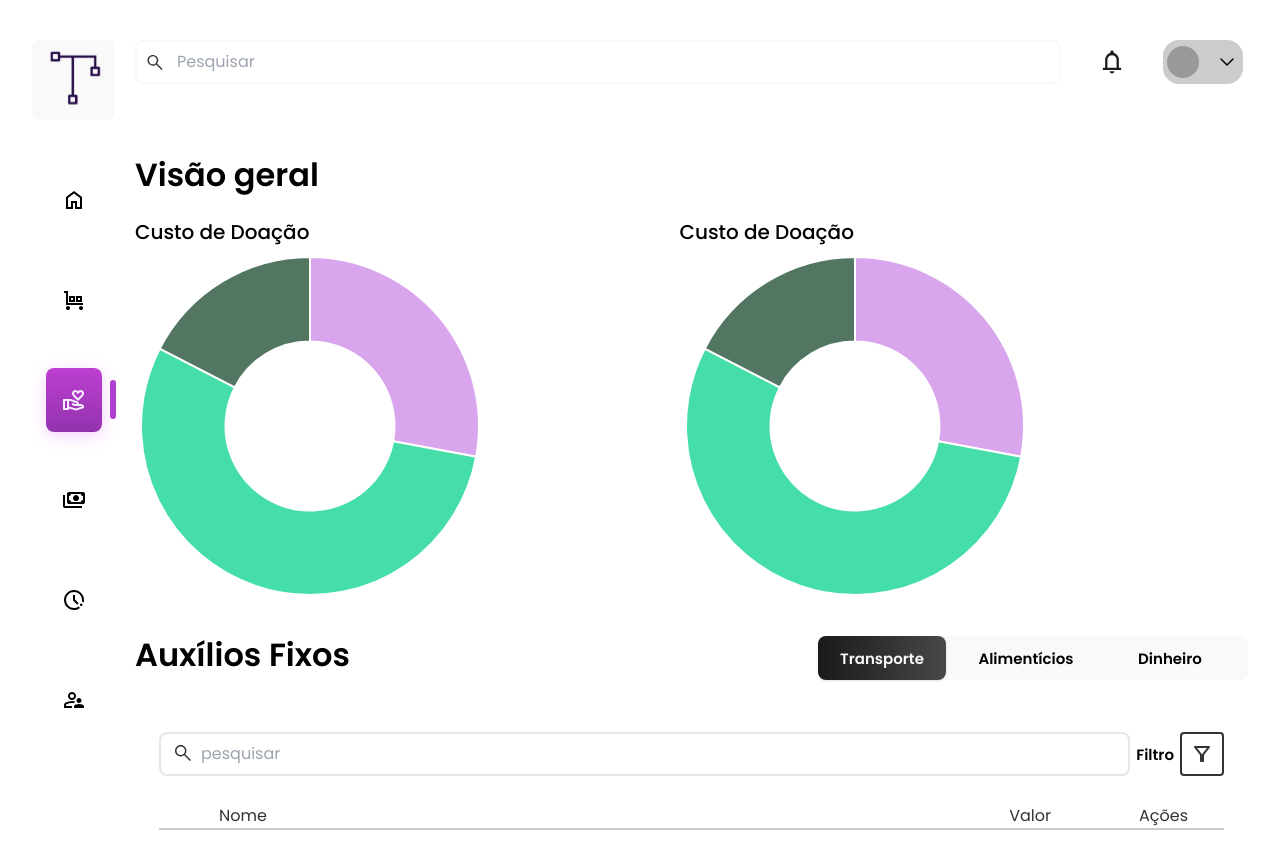
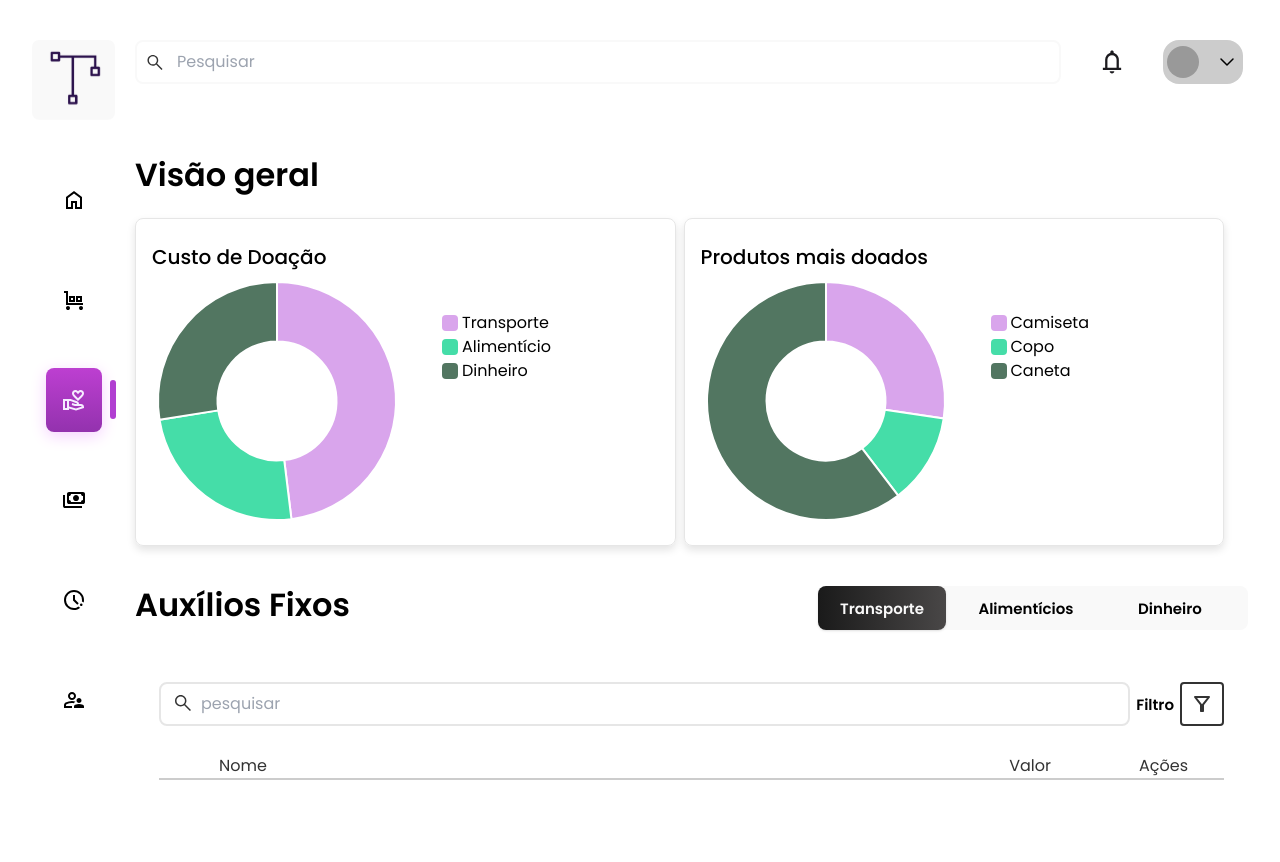
Before and after one commit to ryanNS3/PlanNexus-Front-End, a React (Vite) app: page /doacao in a window 1280 px wide. After the commit the page ends 812 px from the top, so only its background shows below. Built offline with nearby package versions, Linux system fonts and the light colour scheme; no server answers.

Commit message:
feat: Donate Page 95%

```diff
--- a/src/components/DonateChart/index.jsx
+++ b/src/components/DonateChart/index.jsx
@@ -1,10 +1,11 @@
 import { Doughnut, Line } from "react-chartjs-2";
 import { useState, useEffect } from "react";
-import { CardLarge } from "../Cards/Card";
+import { CardMedium } from "../Cards/Card";
 
-const dadosMock = [24, 47, 15];
+const dadosMock = [124, 63, 71];
 const colorsData = ["#D9A5EC", "#45DDA8", "#527661"];
-const labelNames = ["Transporte", "Dinheiro", "Alimentício"];
+
+const dadosMock2 = [58, 26, 128];
 
 const data = {
   labels: [],
@@ -12,6 +13,17 @@ const data = {
     {
       label: "Valor (em R$)",
       data: dadosMock.map((item) => item),
+      backgroundColor: colorsData.map((item) => item),
+    },
+  ],
+};
+
+const data2 = {
+  labels: [],
+  datasets: [
+    {
+      label: "Quantidade",
+      data: dadosMock2.map((item) => item),
       backgroundColor: colorsData.map((item) => item),
     },
   ],
@@ -31,23 +43,60 @@ const config = {
   },
 };
 
-// eixo y do gráfico
-const labels = ["1", "2", "3", "4", "5", "6", "7", "8", "9", "10", "11"];
+const config2 = {
+  type: "doughnut",
+  data: data2,
+  options: {
+    responsive: true,
+    plugins: {
+      legend: {
+        display: true,
+        position: "right",
+      },
+    },
+  },
+};
 
 // dados do gráfico
 const DATA_COUNT = 3;
-const NUMBER_CFG = { count: DATA_COUNT, min: 0, max: 100 };
 
 export function DonateChart() {
   return (
     <>
-      <CardLarge>
-        <div className=" max-w-[350px]">
+      <CardMedium>
+        <div className=" max-w-[250px]">
             <h2 className="text-sub2">Custo de Doação</h2>
-            <Doughnut  options={config} data={data} />
-
+            <div className="flex">
+              <Doughnut  options={config} data={data} />
+              <div className="flex-col p-10">
+                <div className="flex items-center gap-1"><div className="w-4 h-4 rounded bg-[#D9A5EC]"></div>Transporte</div>
+                <div className="flex items-center gap-1"><div className="w-4 h-4 rounded bg-[#45DDA8]"></div>Alimentício</div>
+                <div className="flex items-center gap-1"><div className="w-4 h-4 rounded bg-[#527661]"></div>Dinheiro</div>
+              </div>
+            </div>
         </div>
-      </CardLarge>
+      </CardMedium>
     </>
   );
 }
+
+export function DonateChart2() {
+  return (
+    <>
+      <CardMedium>
+        <div className=" max-w-[250px]">
+            <h2 className="text-sub2">Produtos mais doados</h2>
+            <div className="flex">
+              <Doughnut  options={config2} data={data2} />
+              <div className="flex-col p-10">
+                <div className="flex items-center gap-1"><div className="w-4 h-4 rounded bg-[#D9A5EC]"></div>Camiseta</div>
+                <div className="flex items-center gap-1"><div className="w-4 h-4 rounded bg-[#45DDA8]"></div>Copo</div>
+                <div className="flex items-center gap-1"><div className="w-4 h-4 rounded bg-[#527661]"></div>Caneta</div>
+              </div>
+            </div>
+
+        </div>
+      </CardMedium>
+    </>
+  );
+}
--- a/src/pages/Donate/index.jsx
+++ b/src/pages/Donate/index.jsx
@@ -1,15 +1,6 @@
-import { Header } from "../../components/Header";
-import { Sidebar } from "../../components/Sidebar";
-import { Grafico } from "../../components/GraphicBar";
 import { Main } from "../../components/Main";
-import { DonateChart } from "../../components/DonateChart";
-import { Agenda } from "../../components/Agenda";
-import { Statistic } from "../../components/Statistic";
-import { SearchBar } from "../../components/searchBar";
-import { Filter } from "../../components/Filter";
+import { DonateChart, DonateChart2 } from "../../components/DonateChart";
 import { DonateTab } from "../../components/DonateTab";
-import useAxios from "../../hooks/useAxios";
-import { UserGlobal } from "../../context/userContext";
 import React, { useContext } from "react";
 
 export function Donate() {
@@ -17,9 +8,9 @@ export function Donate() {
     <Main>
       <div className="grid grid-cols-[1fr_auto] mt-18 gap-6">
         <h1 className="col-span-full text-h5">Visão geral</h1>
-        <div className="grid grid-cols-2">
+        <div className="grid grid-cols-2 gap-2">
           <DonateChart />
-          <DonateChart />
+          <DonateChart2 />
         </div>
       </div>
       <div className="w-full flex mt-10">
```
